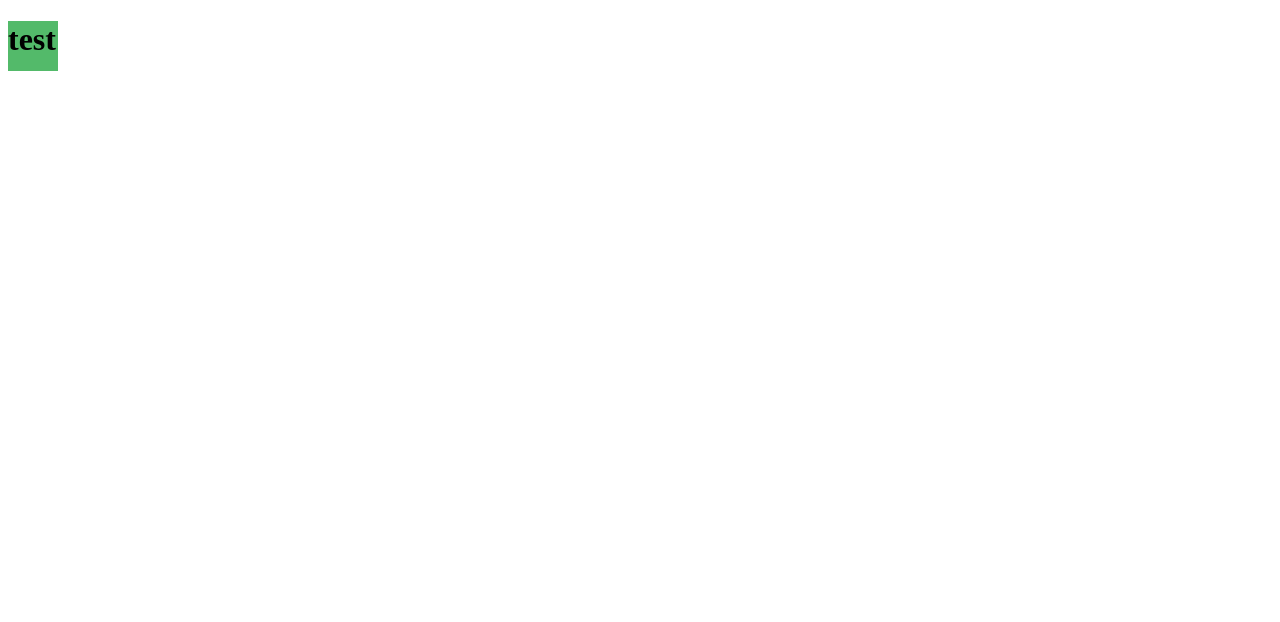
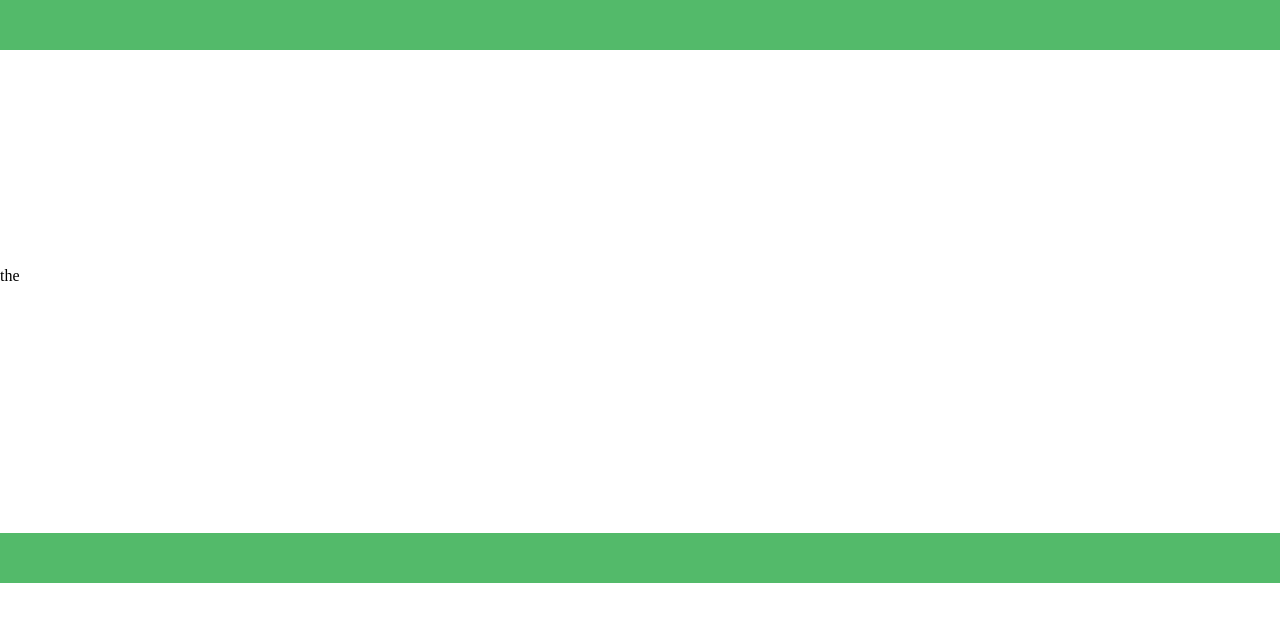
Before and after one commit to Pwnyboy1031/Todo-List, a website built with webpack: page dist/index.html in a window 1280 px wide. Built offline with nearby package versions, Linux system fonts and the light colour scheme.

Commit message:
added header, footer

```diff
--- a/dist/index.html
+++ b/dist/index.html
@@ -9,11 +9,12 @@
     <link rel="stylesheet" href="styles.css">
 </head>
 <body>
-    <header>
-        <div id="header">
-            <h1>test</h1>
-        </div>
-    </header>
-
+    <div id="wrapper">
+        <header>
+        </header>
+        <div id="main">the</div>
+        <footer>
+        </footer>
+    </div>
 </body>
 </html>
--- a/dist/styles.css
+++ b/dist/styles.css
@@ -1,6 +1,32 @@
-#header {
+#wrapper {
+    display: grid;
+    grid-template-columns: 1fr 5fr;
+    grid-template-rows: 1fr 1fr 1fr;
+    height: 100vh;
+    width: 100vw;
+}
+header, footer {
     height: 50px;
-    width: 50px;
+    width: auto;
     background-color: #53ba6a;
     color:black;
+    margin-top: 0px;
 }
+
+#main {
+    grid-area: 2/1/3/3;
+}
+
+header {
+    grid-area: 1/1/2/3;
+}
+footer {
+    grid-area: 3/1/4/3;
+}
+h1 {
+    margin-top: 0px;
+}
+
+body,html {
+    margin: 0;
+}
```
